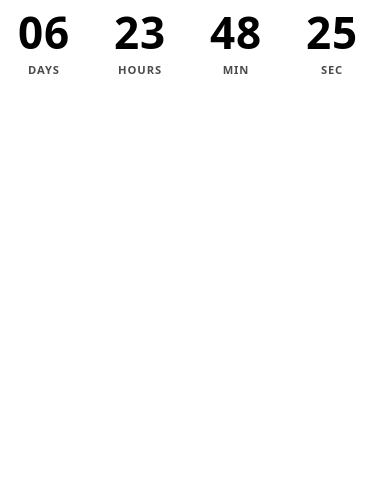
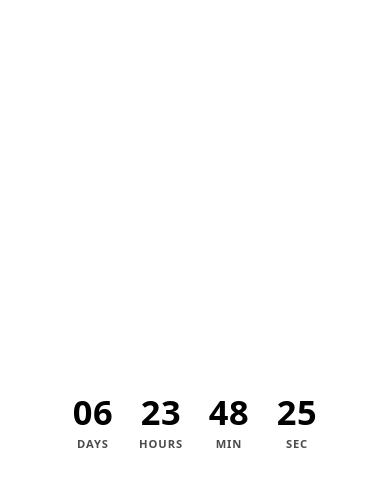
Before and after one commit to greentcsolutions-lab/timer, a plain HTML site: page index.html in a window 390 px wide. Drawn offline with Linux system fonts and the light colour scheme.

Commit message:
Enhance styling for countdown timer layout
Added CSS styles for full-screen centering and mobile responsiveness.

```diff
--- a/index.html
+++ b/index.html
@@ -5,13 +5,32 @@
   <meta name="viewport" content="width=device-width, initial-scale=1.0" />
   <title>Countdown Timer</title>
   <style>
+    /* Full-screen centering for all devices */
+    * {
+      box-sizing: border-box;
+    }
+    html, body {
+      margin: 0;
+      padding: 0;
+      width: 100%;
+      min-height: 100vh;
+      min-height: 100dvh;
+      display: flex;
+      flex-direction: column;
+      justify-content: center;
+      align-items: center;
+    }
+
     /* Minimal base – override freely */
     .countdown {
       display: flex;
+      justify-content: center;
+      align-items: center;
       gap: 1.5rem;
       font-family: system-ui, -apple-system, sans-serif;
       text-align: center;
       user-select: none;
+      padding: 1rem;
     }
     .countdown > div {
       min-width: 4.5rem;
@@ -40,6 +59,7 @@
       font-family: ui-monospace, monospace;
       font-size: 0.95rem;
       max-width: 320px;
+      text-align: center;
     }
     #freeze-helper.visible {
       display: block;
@@ -64,6 +84,19 @@
       margin-left: 0.6rem;
       font-size: 0.8rem;
       opacity: 0.7;
+    }
+
+    /* Mobile scaling so 4 columns never overflow narrow screens */
+    @media (max-width: 420px) {
+      .countdown {
+        gap: 0.75rem;
+      }
+      .countdown > div {
+        min-width: 3.5rem;
+      }
+      .countdown .num {
+        font-size: 2.15rem;
+      }
     }
   </style>
 </head>
```
